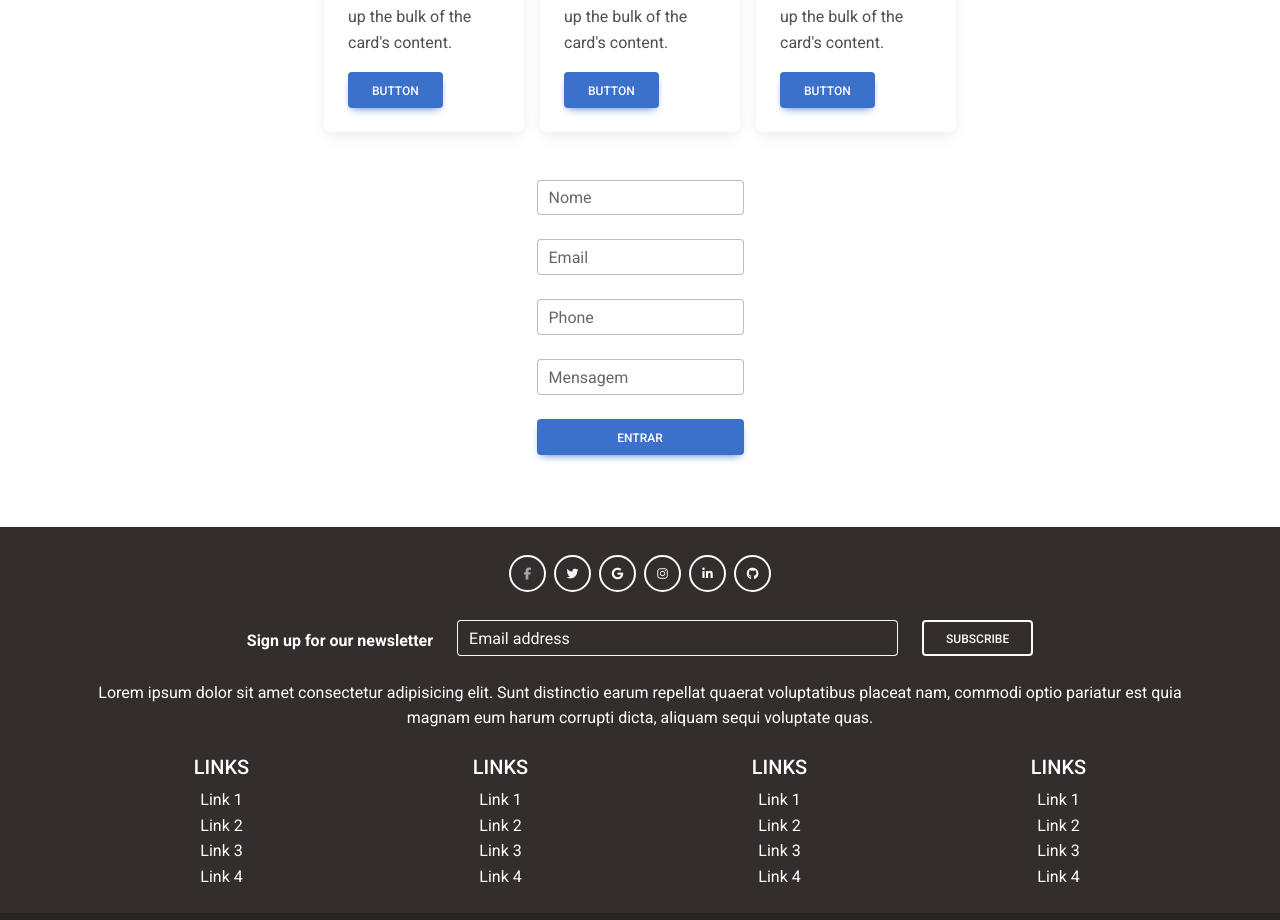
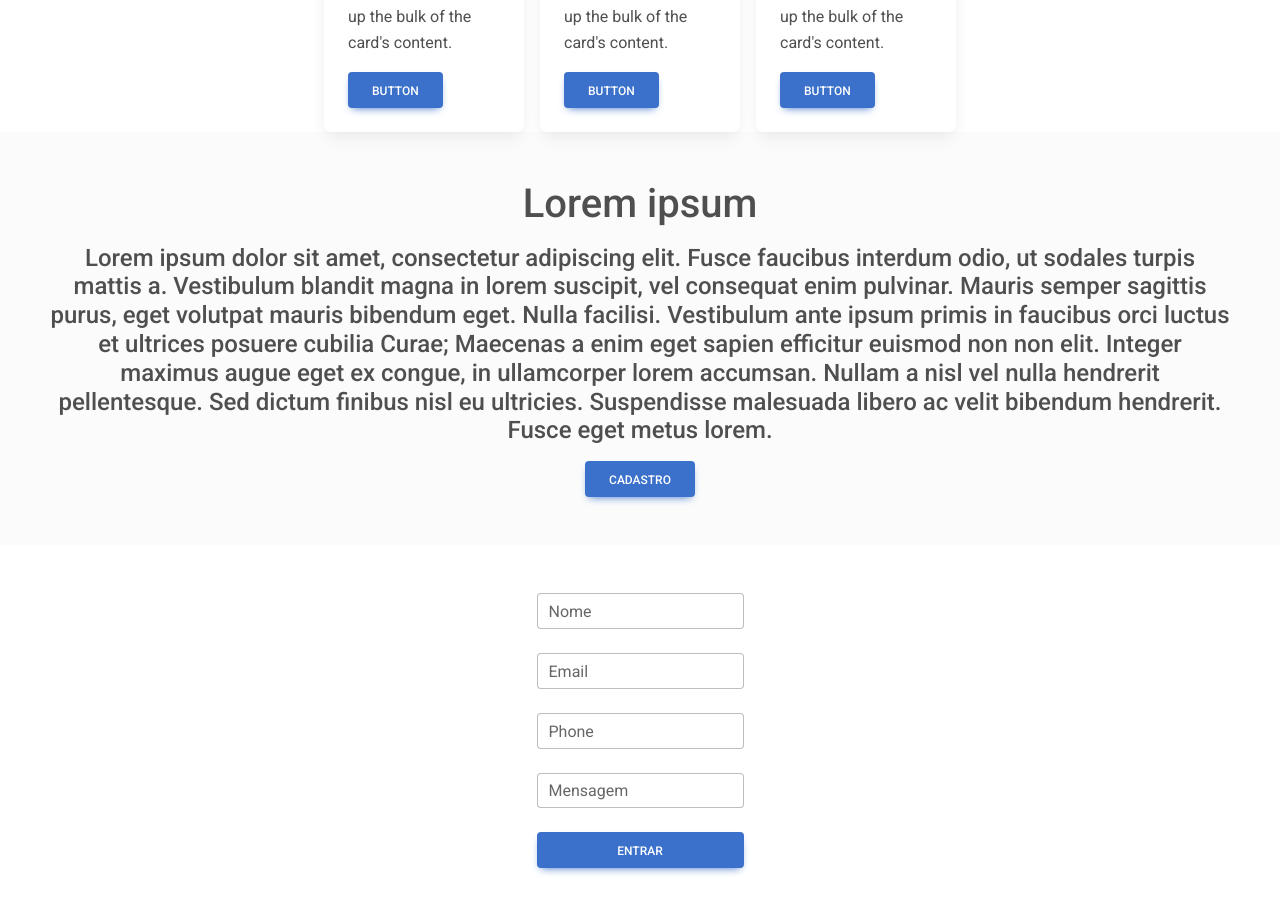
Before and after one commit to allan-ifsp/amp-security, a React (Create React App) app: page / in a window 1280 px wide. Shown: the part 1365-2285 px from the top of the page. Built offline with nearby package versions, Linux system fonts and the light colour scheme.

Commit message:
agora com jumbotron

```diff
--- a/src/components/home/Home.js
+++ b/src/components/home/Home.js
@@ -8,16 +8,11 @@ import { Formcontato } from "./formcontato/Formcontato";
 export function Home(){
     return(
         <div>
-
             <Carousel />
             <Quadrado />
+            <Jumbotron />
             <Formcontato />
-
         </div>
     )
-    //comentario1
-    //comentario2
-    //COMENTARIO PRA VER O MERGE 222222225555555555
-        //opaaaaaaaa
-        //MDSSSSSSSSSSSSSSSSSSSSSSSSSSSSSSSSSSSSSSSSSSSSSSSSSSSSSSSSSSSSSSSSSSSSSSSSSSSSSSSSSSS
+    //AGORA COM JUMBOTRON
 }
```
